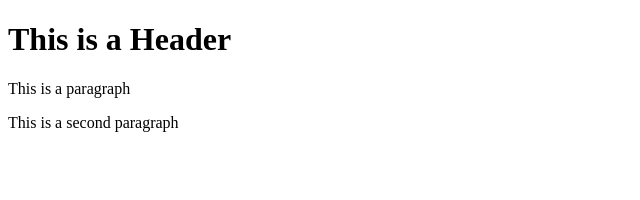
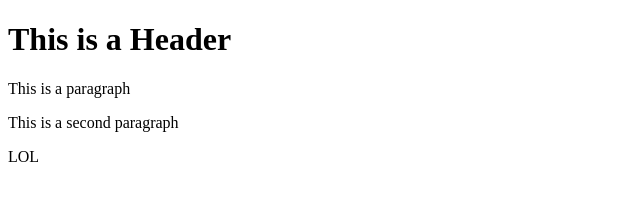
Before and after one commit to mithilesh-iLon16/git-test-Angular, a website: page index.html in a window 1280 px wide. Shown: the full height of the page, 0-640 px from the left. Drawn offline with Linux system fonts and the light colour scheme.

Commit message:
fourth commit

```diff
--- a/index.html
+++ b/index.html
@@ -6,5 +6,6 @@
         <h1>This is a Header</h1>
         <p>This is a paragraph</p>
        <p>This is a second paragraph</p>
+       <p>LOL</p>
     </body>
 </html>
```
Also changed, not shown: package.json (added, +24 -0 lines), 2 other files.
